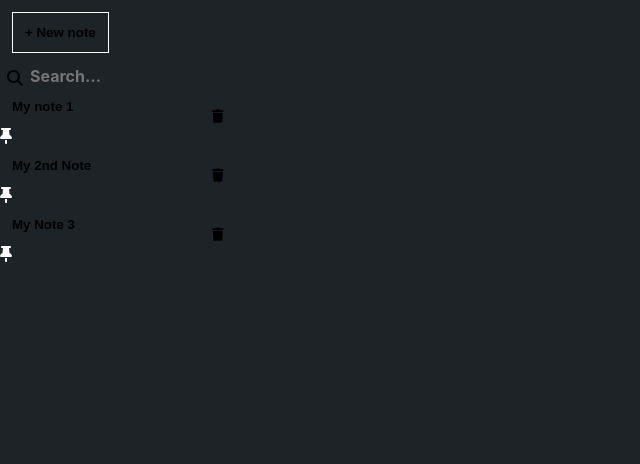
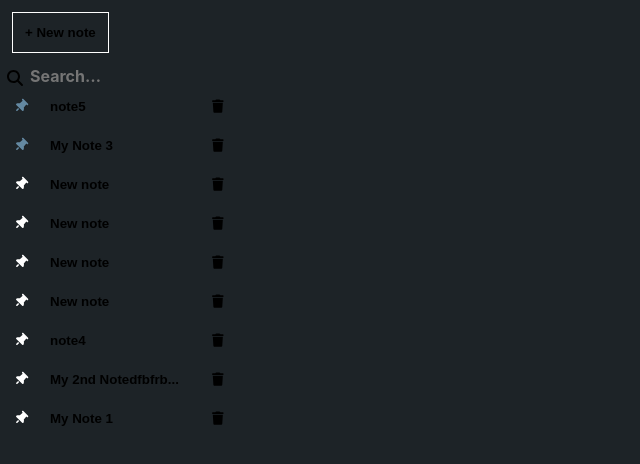
Before and after one commit to charara-code/Simple-Note, a React (Create React App) app: page / in a window 1280 px wide. Shown: the top 464 px of the page, without its empty margins (0-640 px from the left). Built offline with nearby package versions, Linux system fonts and the light colour scheme; data requests are answered from the project's data file.

Commit message:
Add Pin Functionnality

```diff
--- a/db.json
+++ b/db.json
@@ -1,24 +1,66 @@
 {
   "notes": [
     {
+      "isPinned": false,
       "id": "c8c4",
-      "title": "My note 1",
-      "content": "My New Note is awesome!!!\n\n\n\n\nlihykhkjhkhl;k\n'\n;kkjkn,jhjghjykfbhgfhf\nsrgvslkrveldkjv\nlk,fnmvkledmvlkger\nToday is 04/05/2024\nsw,mvnves\n\n\nr\nfberd\ng\nergebe",
-      "lastUpdatedAt": "2024-04-14T16:42:57.781Z",
-      "isPinned": false
+      "title": "My Note 1",
+      "content": "This Note srgmflkerglmrelgklemrlkgmlkergmerklglkermgklshould bregerge displayed first inrmwgm thesdklfmlkergfew;lgkel;rkkgl;ergl;e sidebar (for now)",
+      "lastUpdatedAt": "2024-04-14T19:25:26.427Z"
     },
     {
       "id": "1225",
-      "title": "My 2nd Note",
-      "content": "Super awesome note !!!\n\n\nThis will now be dispdflkjnflayed first (for now)\nsvnsrm,nvev,m\n\n\nrfvbkmklesmvlksde.,vfs.lkdefvklswsfvmsv m,efkelkmklsgrklvwsrewef;lwe;lwl;msmv",
-      "lastUpdatedAt": "2024-04-14T16:42:46.329Z",
+      "title": "My 2nd Notedfbfrbgbreeeeeeeeeeeeeeeeeeregergergegergerbbbbbbbbbbbbbbbbbbbbbbbbbbbbb",
+      "content": "Super awesome note !!!\n\n\nThis will now be dispdflkjnflayed first (for now)\nsksglvnsrm,nvev,m\nlrglerg;klwrmjgkerlkermgfwrgergergwlknglkwrelgef;lwe;lwl;msmv",
+      "lastUpdatedAt": "2024-04-14T19:34:06.637Z",
       "isPinned": false
     },
     {
       "id": "cebf",
       "title": "My Note 3",
-      "content": "This Note shed;lkfmslkmvwlkfmlksfmedrwslkfmlkwemflkwemouldedfwefdwfwsrf be displayed first in the sidebar (for now)",
-      "lastUpdatedAt": "2024-04-05T13:56:48.932Z",
+      "content": "This Note shed;lkfmslkmvwlkfmlksfmedrwslkfmlkwemflkwemouldedfwefdwfwsrf be displayeslkgns;klmlkrgflkrgd firelskmglkwrst in the sidrgergfebar (fowegwrgr now)wglrgmlkrfrf;lkrmglkergf",
+      "lastUpdatedAt": "2024-04-14T19:21:33.361Z",
+      "isPinned": true
+    },
+    {
+      "id": "26bd",
+      "title": "note4",
+      "content": "lrr;gmelrgklwrgergkglkklkljlkerglklrsl;kgjler",
+      "lastUpdatedAt": "2024-04-14T19:34:24.215Z",
+      "isPinned": false
+    },
+    {
+      "id": "2688",
+      "title": "note5",
+      "content": "lrg;lrgkerklgflkergrg;merlkglke",
+      "lastUpdatedAt": "2024-04-14T19:24:26.513Z",
+      "isPinned": true
+    },
+    {
+      "id": "63e9",
+      "title": "New note",
+      "content": "",
+      "lastUpdatedAt": "2024-04-14T19:34:28.294Z",
+      "isPinned": false
+    },
+    {
+      "id": "a26a",
+      "title": "New note",
+      "content": "",
+      "lastUpdatedAt": "2024-04-14T19:34:32.325Z",
+      "isPinned": false
+    },
+    {
+      "id": "8334",
+      "title": "New note",
+      "content": "",
+      "lastUpdatedAt": "2024-04-14T19:34:35.591Z",
+      "isPinned": false
+    },
+    {
+      "id": "10da",
+      "title": "New note",
+      "content": "",
+      "lastUpdatedAt": "2024-04-14T19:38:00.182Z",
       "isPinned": false
     }
   ],
--- a/src/App.css
+++ b/src/App.css
@@ -24,6 +24,7 @@
   display: block;
   width: 100%;
   padding: 12px;
+  padding-left: 50px;
   display: flex;
   justify-content: flex-start;
   align-items: center;
@@ -91,7 +92,7 @@
 }
 
 .Note-title-editing {
-  border: 1px solid #ffffff;
+  border: 1px solid none;
 }
 
 .Note-container {
@@ -145,11 +146,25 @@
 
 .Pin-button {
   position: absolute;
-  right: 10px;
   background-color: transparent;
+  top: 50%;
+  left: 10px;
   border: none;
+  transform: translateY(-50%);
 }
 
-.Pin-icon {
+.Pin-button:hover {
+  background-color: rgb(60, 60, 60);
+  border-radius: 20%;
+}
+
+.Pin-icon-unpinned {
+
   color: white;
+  transform: rotate(45deg);
 }
+
+.Pin-icon-pinned {
+  color: rgb(100, 137, 162);
+  transform: rotate(45deg);
+}
--- a/src/App.js
+++ b/src/App.js
@@ -27,11 +27,12 @@ function App() {
     const response = await fetch("/notes");
     const data = await response.json();
 
-    setNotes(data);
+    const sortedData = data.sort((a, b) => b.isPinned - a.isPinned || new Date(b.lastUpdatedAt) - new Date(a.lastUpdatedAt));
+    setNotes(sortedData);
     setIsLoading(false);
-    if (notes) {
-      sortNotes();
-    }
+
+
+
   };
 
   const createNote = async () => {
@@ -48,13 +49,15 @@ function App() {
       }),
     });
     const newNote = await response.json();
-    setNotes([newNote, ...notes]);
+    setNotes(notes => [newNote, ...notes]);
     setSelectedNoteId(newNote.id);
     setSelectedNote(newNote);
+    setNotes(notes.sort((a, b) => b.isPinned - a.isPinned || new Date(b.lastUpdatedAt) - new Date(a.lastUpdatedAt)));
   };
 
   useEffect(() => {
     fetchNotes();
+
   }, []);
 
   useEffect(() => {
@@ -63,6 +66,8 @@ function App() {
       setSelectedNote(note);
     }
   }, [notes, selectedNoteId]);
+
+
 
   const handleNoteChange = (event) => {
     setSelectedNote({
@@ -74,25 +79,23 @@ function App() {
 
   const saveNote = async () => {
     setIsSaving(true);
+    const updatedNote = {
+      ...selectedNote,
+      lastUpdatedAt: new Date(),
+    };
+    setSelectedNote(updatedNote);
     const response = await fetch(`/notes/${selectedNoteId}`, {
       method: "PUT",
       headers: {
         "Content-Type": "application/json",
       },
-      body: JSON.stringify(selectedNote),
-
+      body: JSON.stringify(updatedNote),
     });
-    const updatedNote = await response.json();
-    setNotes(notes.map((note) => (note.id === updatedNote.id ? updatedNote : note)));
+    const savedNote = await response.json();
+    const updatedNotes = notes.map((note) => (note.id === savedNote.id ? savedNote : note));
+    setNotes([...updatedNotes.sort((a, b) => b.isPinned - a.isPinned || new Date(b.lastUpdatedAt) - new Date(a.lastUpdatedAt))]);
     setIsSaving(false);
-    if (notes) {
-      // modify the lastUpdatedAt property of the note
-
-      notes.find((note) => note.id === selectedNoteId).lastUpdatedAt = new Date();
-
-      sortNotes();
-    }
-  };
+};
 
   const handleTitleDoubleClick = () => {
     setEditedTitle(selectedNote.title);
@@ -125,24 +128,28 @@ function App() {
 
   const sortNotes = async () => {
     setNotes(notes.sort((a, b) => b.isPinned - a.isPinned || new Date(b.lastUpdatedAt) - new Date(a.lastUpdatedAt)));
-  }
+    // for each note, check if it is pinned
+    // if it is pinned, pass the note id to the pinNote function
 
-  const pinNote = async (noteId) => {
-    const noteToPin = notes.find((note) => note.id === noteId);
+  };
+
+  const togglePin = async (noteId) => {
+    const noteToToggle = notes.find((note) => note.id === noteId);
+    noteToToggle.isPinned = !noteToToggle.isPinned;
+
+    setIsSaving(true);
     const response = await fetch(`/notes/${noteId}`, {
       method: "PUT",
       headers: {
         "Content-Type": "application/json",
       },
-      body: JSON.stringify({
-        isPinned: !noteToPin.isPinned, // Toggle the isPinned property
-      }),
+      body: JSON.stringify(noteToToggle),
     });
-    const pinnedNote = await response.json();
-    setNotes(notes.map((note) => (note.id === pinnedNote.id ? pinnedNote : note)));
-    if (notes) {
-      sortNotes();
-    }
+
+    const updatedNote = await response.json();
+    setNotes(notes.map((note) => (note.id === updatedNote.id ? updatedNote : note)));
+    sortNotes();
+    setIsSaving(false);
   };
 
 
@@ -175,16 +182,20 @@ function App() {
                 setSelectedNoteId(note.id);
               }}
             >
-              {note.title}
+              {note.title.length > 17 ? `${note.title.slice(0, 17)}...` : note.title}
             </button>
             <button
               className="Pin-button"
+              id={note.id}
               onClick={(event) => {
                 event.stopPropagation(); // Prevent the note button's onClick from being called
-                pinNote(note.id);
+                togglePin(note.id);
               }}
-            />
-            <FontAwesomeIcon icon={faThumbTack} className="Pin-icon" />
+            >
+              <FontAwesomeIcon icon={faThumbTack} className={`${note.isPinned ? 'Pin-icon-pinned' : 'Pin-icon-unpinned'}`} />
+
+            </button>
+
             <button
               className="Delete-button"
               onClick={(event) => {
@@ -209,7 +220,9 @@ function App() {
                 autoFocus
               />
             ) : (
-              <h1 className="Note-title" onDoubleClick={handleTitleDoubleClick}>{selectedNote.title}</h1>
+              <h1 className="Note-title" onDoubleClick={handleTitleDoubleClick}>
+                {selectedNote.title.length > 50 ? `${selectedNote.title.slice(0, 50)}...` : selectedNote.title}
+                </h1>
             )}
             <textarea
             className="Note-editor"
```
